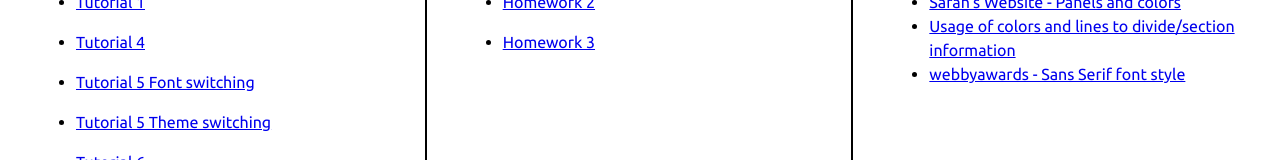
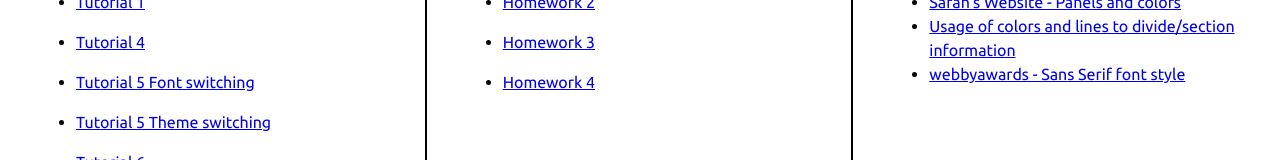
Before and after one commit to chrisliu4982/CS-130, a plain HTML site: page index.html in a window 1280 px wide. Shown: the part 220-380 px from the top of the page. Drawn offline with Linux system fonts and the light colour scheme.

Commit message:
added link to hw4

```diff
--- a/index.html
+++ b/index.html
@@ -42,6 +42,10 @@
                 <ul>
                     <li><a href="hw03/index.html"> Homework 3</a></li>
                 </ul>
+
+                <ul>
+                    <li><a href="hw04/your_task/index.html"> Homework 4</a></li>
+                </ul>
                 <!--
                     Links to your Homework assignments go here.
                     When you submit a new HW assignment, add a link to it here (if applicable)
@@ -55,7 +59,6 @@
                         Usage of colors and lines to divide/section information </a></li>
                         <li><a href="https://winners.webbyawards.com/winners"> webbyawards - Sans Serif font style</a></li>
                     </ul>
-
             </section>
         </main>
    </body>
```
